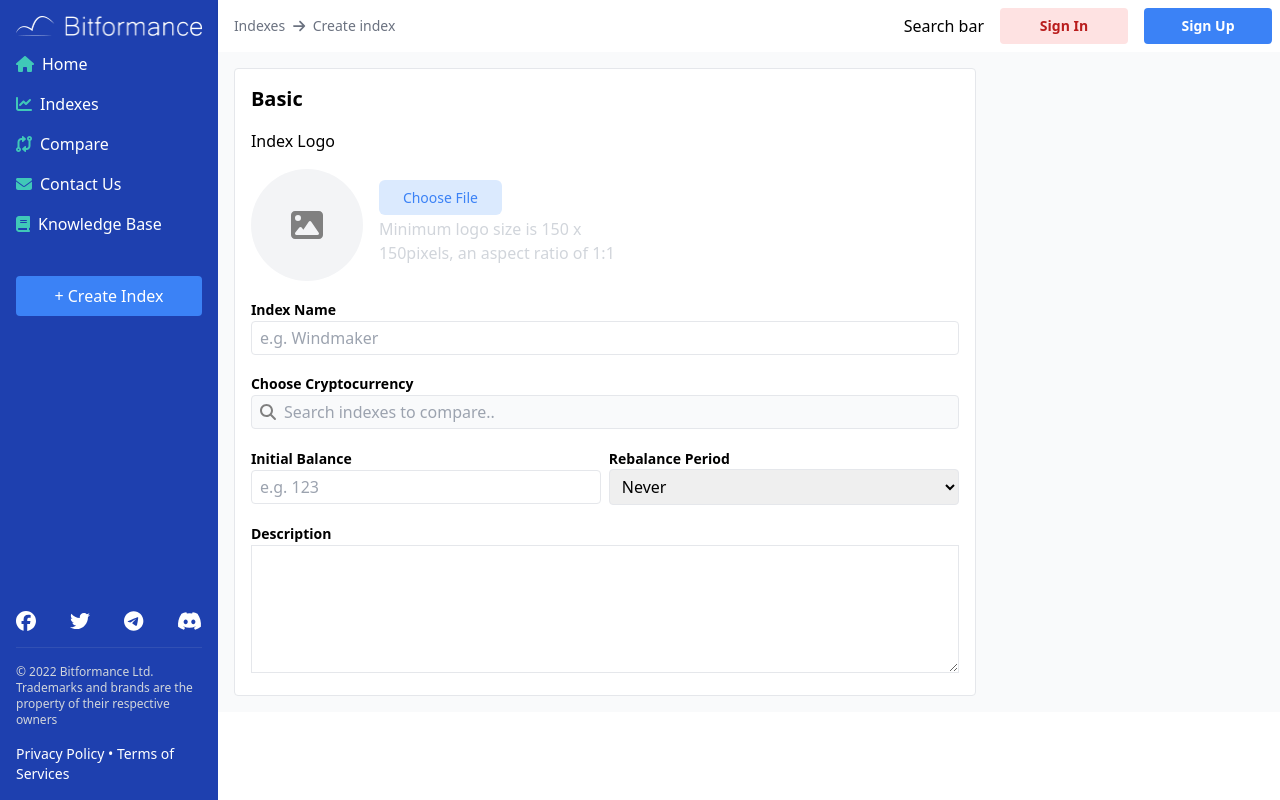
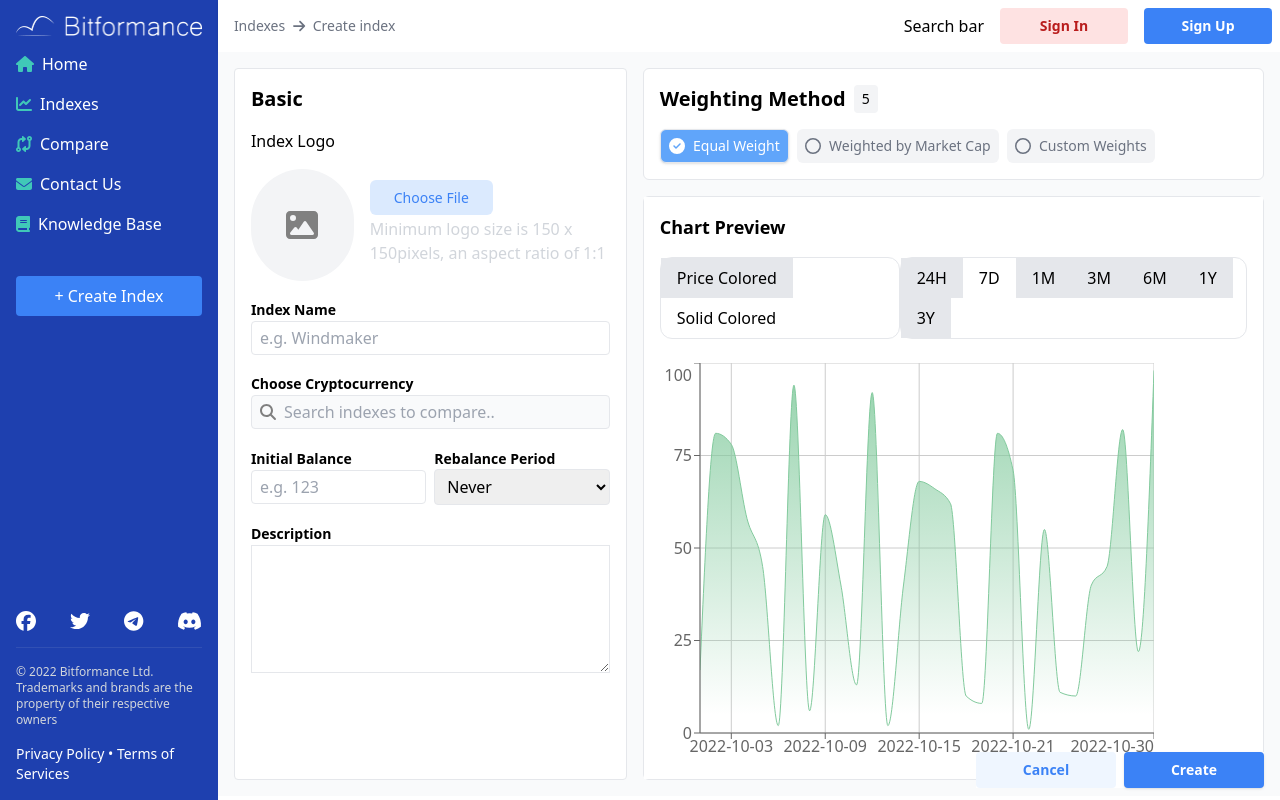
Before and after one commit to asdfstudio/bitformance, a React (Create React App) app: page /indexes/create-index in a window 1280 px wide. Built offline with nearby package versions, Linux system fonts and the light colour scheme.

Commit message:
create index page

```diff
--- a/src/components/BFCryptoSelectorCard.js
+++ b/src/components/BFCryptoSelectorCard.js
@@ -1,5 +1,6 @@
 import BFSearchBar from './small/BFSearchBar'
 import BFIcon from './BFIcon'
+
 export default function BFCryptoSelectorCard({ selectedCrypto, selectCrypto, id }) {
 
 	//TODO: show cryptos list from DB
--- /dev/null
+++ b/src/components/small/BFChooseOption.js
@@ -0,0 +1,29 @@
+import BFIcon from '../BFIcon'
+
+export default function BFChooseOption({ onSelect, selected, options }) {
+
+	const selectedStyle = 'border shadow rounded-md bg-blue-400 text-white px-2 py-1 cursor flex flex-row items-center'
+	const notSelectedStyle = 'rounded-md bg-gray-100 hover:bg-gray-200 text-gray-500 px-2 py-1 cursor flex flex-row items-center'
+
+	const SelectedButton = ({ id, label }) => (
+		<button onClick={() => onSelect(id)} className={selectedStyle}>
+			<BFIcon iconName="checked-circle" />&nbsp;&nbsp;
+			<span className="text-sm">{label}</span>
+		</button>
+	)
+
+	const NotSelectedButton = ({ id, label }) => (
+		<button onClick={() => onSelect(id)} className={notSelectedStyle}>
+			<BFIcon iconName="open-circle" />&nbsp;&nbsp;
+			<span className="text-sm">{label}</span>
+		</button>
+	)
+
+	return(
+		<>
+			{options.map(option => {
+				return option.id === selected ? <SelectedButton id={option.id} label={option.label} /> : <NotSelectedButton id={option.id} label={option.label} />
+			})}
+		</>
+	)
+}
--- a/src/pages/ComparePage.js
+++ b/src/pages/ComparePage.js
@@ -1,7 +1,7 @@
 import { useState, useEffect } from 'react'
-import BFIcon from '../components/BFIcon'
 import BFCryptoSelectorCard from '../components/BFCryptoSelectorCard'
 import exampleIcon from '../exampleIcon.png'
+import BFChooseOption from '../components/small/BFChooseOption'
 
 export default function ComparePage() {
 
@@ -9,24 +9,6 @@ export default function ComparePage() {
 
 	const [selectedCryptoOne, setSelectedCryptoOne] = useState(null)
 	const [selectedCryptoTwo, setSelectedCryptoTwo] = useState(null)
-
-
-	const selectedStyle = 'border shadow rounded-md bg-blue-400 text-white p-2 cursor'
-	const notSelectedStyle = 'rounded-md bg-gray-100 hover:bg-gray-200 text-gray-500 p-2 cursor'
-
-	const SelectedButton = ({ label }) => (
-		<button onClick={() => setTypeSelected(label.toLowerCase())} className={selectedStyle}>
-			<BFIcon iconName="checked-circle" />&nbsp;&nbsp;
-			<span>{label}</span>
-		</button>
-	)
-
-	const NotSelectedButton = ({ label }) => (
-		<button onClick={() => setTypeSelected(label.toLowerCase())} className={notSelectedStyle}>
-			<BFIcon iconName="open-circle" />&nbsp;&nbsp;
-			<span>{label}</span>
-		</button>
-	)
 
 	const selectCrypto = (text, id) => {
 		//TODO: select crypto from text and
@@ -49,8 +31,16 @@ export default function ComparePage() {
 		<div className="p-4 h-5/6">
 			<div className="flex flex-row gap-4 rounded-lg border bg-white p-4 shadow items-center">
 				<h1 className="text-xl mr-2">Compare Currencies</h1>
-				{typeSelected === 'side-by-side' ? <SelectedButton label="Side-by-side" /> : <NotSelectedButton label="Side-by-side" />}
-				{typeSelected === 'overlay' ? <SelectedButton label="Overlay" /> : <NotSelectedButton label="Overlay" />}
+				<BFChooseOption onSelect={setTypeSelected} selected={typeSelected} options={[
+					{
+						id: 'side-by-side',
+						label: 'Side-by-side'
+					},
+					{
+						id: 'overlay',
+						label: 'Overlay'
+					}
+				]} />
 			</div>
 
 			<div className="grid grid-cols-2 gap-2 p-1 h-4/5 overflow-y-auto">
--- a/src/pages/CreateIndexPage.js
+++ b/src/pages/CreateIndexPage.js
@@ -1,15 +1,27 @@
 import BFIcon from '../components/BFIcon'
 import BFSearchBar from '../components/small/BFSearchBar'
+import BFChooseOption from '../components/small/BFChooseOption'
+import GraphCard from '../components/GraphCard'
+import { useNavigate } from 'react-router-dom'
+import { useState } from 'react'
 
 export default function CreateIndexPage() {
+
+	const navigate = useNavigate()
+
+	const [weightingMethod, setWeightingMethod] = useState('equal-weight')
 
 	const addCrypto = (text) => {
 		//TODO:
 	}
 
+	const createIndex = () => {
+
+	}
+
 	return (
-		<div className="flex flex-row bg-gray-50">
-			<div className="space-y-4 bg-white rounded border p-4 m-4">
+		<div className="grid grid-cols-5 bg-gray-50">
+			<div className="col-span-2 space-y-4 bg-white rounded border p-4 m-4">
 				<h1 className="text-xl font-bold mb-4">Basic</h1>
 				<label>Index Logo</label>
 				<div className="flex flex-row items-center gap-4">
@@ -54,12 +66,45 @@ export default function CreateIndexPage() {
 					</div>
 
 				</div>
-
 			</div>
 
-			<div>
 
+			<div className="col-span-3 mr-4 mt-4 mb-4">
+				<div className="bg-white p-4 rounded-md border space-y-4">
+					<div className=" flex flex-row items-center gap-2">
+						<h1 className="text-xl font-bold">Weighting Method</h1>
+						<span className="bg-gray-100 rounded py-1 px-2 text-sm font-normal">5</span>
+					</div>
+					<div className="space-x-2 flex flex-row">
+						<BFChooseOption onSelect={setWeightingMethod} selected={weightingMethod} options={[
+							{
+								id: 'equal-weight',
+								label: 'Equal Weight'
+							},
+							{
+								id: 'market-cap',
+								label: 'Weighted by Market Cap'
+							},
+							{
+								id: 'custom-weights',
+								label: 'Custom Weights'
+							}
+						]} />
+					</div>
+				</div>
+
+				<div className="bg-white mt-4 rounded-md border space-y-4">
+					<GraphCard title="Chart Preview" subtractWidth={500} />
+				</div>
 			</div>
+
+			<div className="bg-white fixed bottom-3 w-72 right-4">
+				<div className="flex flex-row gap-2">
+					<button className="w-full text-sm rounded bg-blue-50 hover:bg-blue-200 font-bold text-blue-500 py-2" onClick={() => navigate(-1)}>Cancel</button>
+					<button className="shadow font-bold w-full text-sm rounded bg-blue-500 hover:bg-blue:600 text-white py-2" onClick={() => createIndex()}>Create</button>
+				</div>
+			</div>
+
 		</div>
 	)
 }
```
